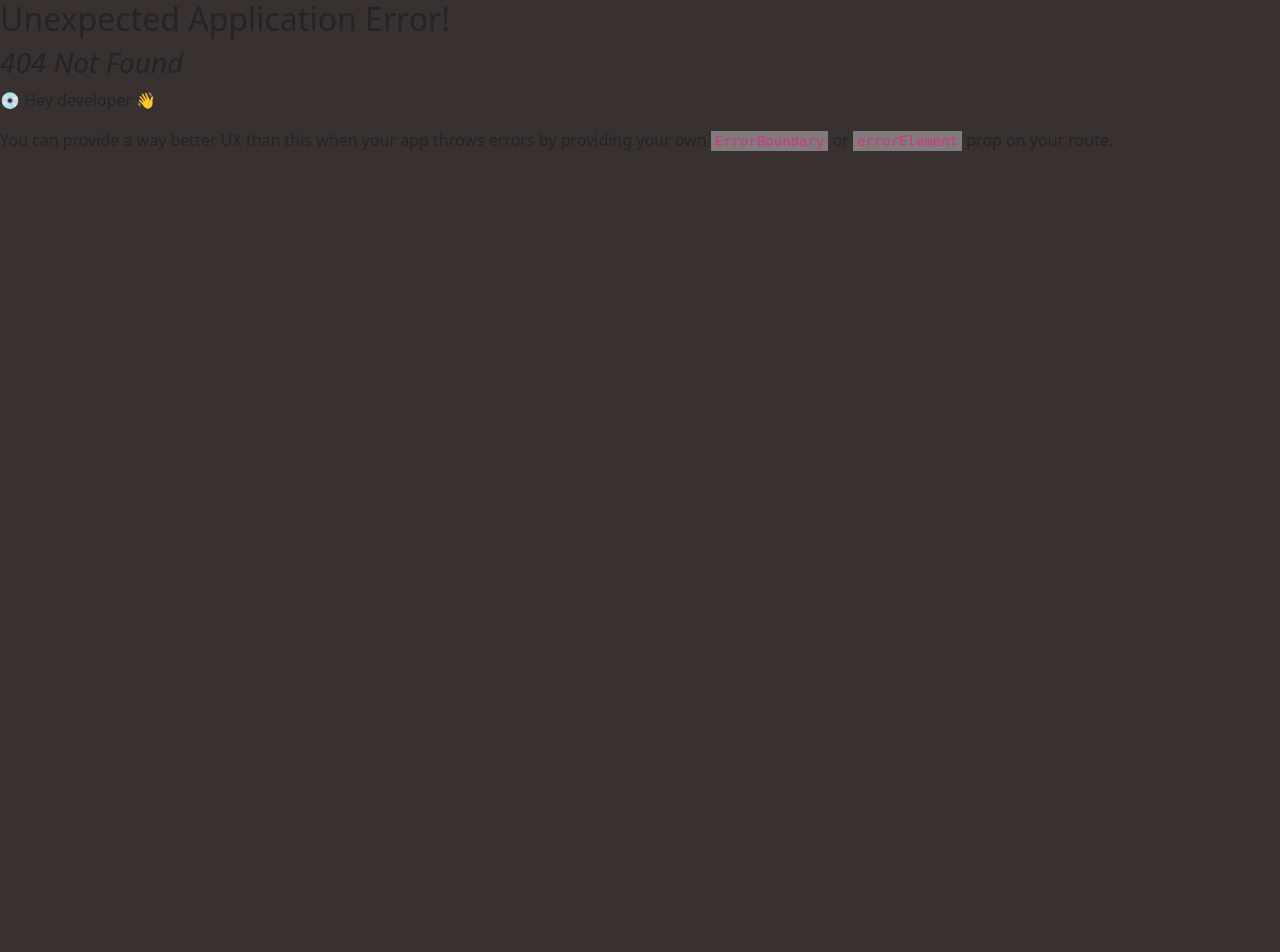
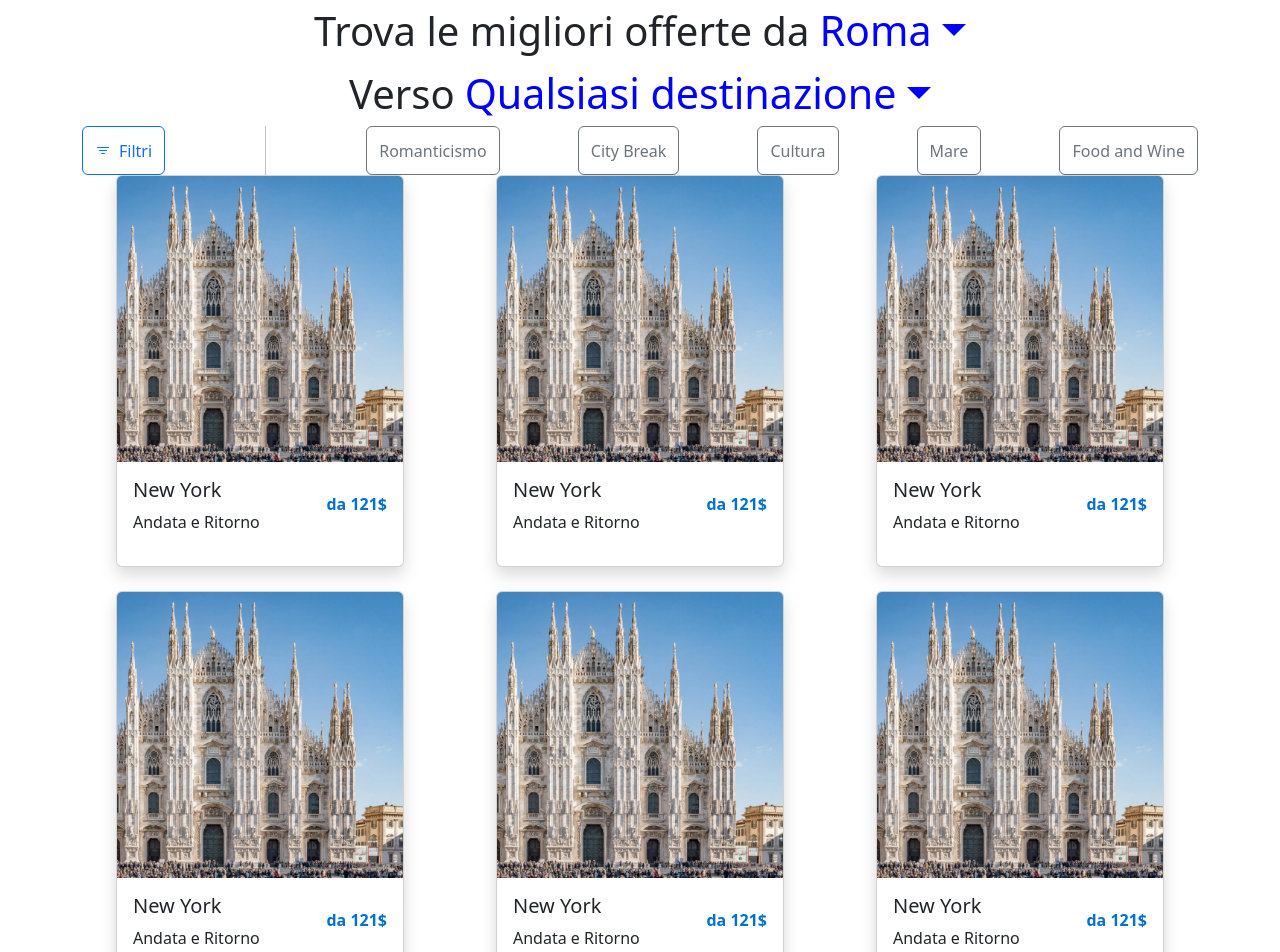
Before and after one commit to lapo18/memis-provatecnica, a React (Vite) app: page /travel in a window 1280 px wide. Before the commit this address had no page. Shown: the top 952 px of the page. Before the commit the page ends 800 px from the top, so only its background shows below. Built offline with nearby package versions, Linux system fonts and the light colour scheme.

Commit message:
add travelpage

```diff
--- a/package.json
+++ b/package.json
@@ -10,6 +10,7 @@
     "preview": "vite preview"
   },
   "dependencies": {
+    "axios": "^1.5.1",
     "bootstrap": "^5.3.2",
     "bootstrap-icons": "^1.11.1",
     "localforage": "^1.10.0",
--- a/src/App.jsx
+++ b/src/App.jsx
@@ -3,7 +3,7 @@ import Nav from 'react-bootstrap/Nav';
 import Navbar from 'react-bootstrap/Navbar';
 import 'bootstrap-icons/font/bootstrap-icons.min.css'
 import { Col, Row } from 'react-bootstrap';
-import bgWoods from './assets/bg-woods.jpg'
+import Form from './components/Form'
 function App() {
 
   return (
@@ -26,7 +26,11 @@ function App() {
     `}
       </style>
 
-    <Navbar collapseOnSelect expand="lg" className="bg-body-primary">
+      <Navbar
+        collapseOnSelect
+        expand="lg"
+        className="bg-body-primary"
+      >
         <Container>
           <Navbar.Brand href="#home">//</Navbar.Brand>
           <Navbar.Toggle aria-controls="responsive-navbar-nav" />
@@ -36,36 +40,51 @@ function App() {
               <Nav.Link href="#pricing">Code</Nav.Link>
               <Nav.Link href="#pricing">Photography</Nav.Link>
               <Nav.Link href="#pricing">Travel</Nav.Link>
-
             </Nav>
-          <Nav style={{flexDirection:'row', gap:'15px'}}>
-            <Nav.Link href="#deets"><i className="bi-facebook"></i>
+            <Nav style={{ flexDirection: 'row', gap: '15px' }}>
+              <Nav.Link href="#deets">
+                <i className="bi-facebook"></i>
               </Nav.Link>
-            <Nav.Link href="#deets"><i className="bi-twitter"></i></Nav.Link>
-            <Nav.Link href="#deets"><i className="bi-instagram"></i></Nav.Link>
-            <Nav.Link href="#deets"><i className="bi-github"></i></Nav.Link>
-            <Nav.Link href="#deets"><i className="bi-rss"></i></Nav.Link>
+              <Nav.Link href="#deets">
+                <i className="bi-twitter"></i>
+              </Nav.Link>
+              <Nav.Link href="#deets">
+                <i className="bi-instagram"></i>
+              </Nav.Link>
+              <Nav.Link href="#deets">
+                <i className="bi-github"></i>
+              </Nav.Link>
+              <Nav.Link href="#deets">
+                <i className="bi-rss"></i>
+              </Nav.Link>
             </Nav>
           </Navbar.Collapse>
-
         </Container>
       </Navbar>
-    <Navbar style={{height:'9rem'}}className="bg-body-tertiary">
+      <Navbar style={{ height: '9rem' }} className="bg-body-tertiary">
         <Container>
-
           <Container>
             <Row>
-                <Navbar.Brand href="#home">Navbar with text</Navbar.Brand>
+              <Navbar.Brand href="#home">
+                Navbar with text
+              </Navbar.Brand>
             </Row>
             <Row>
-                <Navbar.Brand href="#home">Intercept programs playground</Navbar.Brand>
+              <Navbar.Brand href="#home">
+                Intercept programs playground
+              </Navbar.Brand>
             </Row>
           </Container>
 
-
-            <Nav style={{width:'30rem', flexDirection:'row', gap:'15px', flexWrap:'wrap'}}>
-                <Nav.Link href="#deets">Home
-                </Nav.Link>
+          <Nav
+            style={{
+              width: '30rem',
+              flexDirection: 'row',
+              gap: '15px',
+              flexWrap: 'wrap',
+            }}
+          >
+            <Nav.Link href="#deets">Home</Nav.Link>
             <Nav.Link href="#deets">Links</Nav.Link>
             <Nav.Link href="#deets">About</Nav.Link>
             <Nav.Link href="#deets">Contact</Nav.Link>
@@ -74,24 +93,45 @@ function App() {
       </Navbar>
       <main>
         <Container fluid>
-        <Row >
-          <Col  lg={5} className='bg-body-secondary'>
-            <span>05 november / / Design  </span>
+          <Row>
+            <Col lg={5} className="text-center bg-body-secondary">
+              <span>05 november / / Design </span>
               <h1>This is Standar Post</h1>
-            <p>This is what an ordinary post looks like and you're reading a custom excerpt
-              right now. Have fun looking around the theme and don't forget to check
-              it out on your phone!</p>
+              <p>
+                This is what an ordinary post looks like and you're
+                reading a custom excerpt right now. Have fun looking
+                around the theme and don't forget to check it out on
+                your phone!
+              </p>
 
               <a href="">Read the post</a>
-            <iframe style={{display:'block'}} src="https://survey.euro.confirmit.com/wix/4/p805779578144.aspx?clientID=AAA2123" frameborder="0" height={'500rem'} width={'100%'}></iframe>
+                <style type="text/css">
+                  {`
+                    .cf-navigation-next, .cf-navigation-ok {
+                      background: black;
+                    }
+                    }
+                  `}
+                </style>
+              <iframe
+                style={{ display: 'block' }}
+                src="https://survey.euro.confirmit.com/wix/4/p805779578144.aspx?clientID=AAA2123"
+                border="0"
+                height={'500rem'}
+                width={'100%'}
+              >
+              </iframe>
+              <Form></Form>
             </Col>
-          <Col style={{backgroundImage:'url(./src/assets/bg-woods.jpg)'}} lg={7}></Col>
+            <Col
+              style={{
+                backgroundImage: 'url(./src/assets/bg-woods.jpg)',
+              }}
+              lg={7}
+            ></Col>
           </Row>
         </Container>
       </main>
-
-
-
     </>
   )
 }
--- /dev/null
+++ b/src/components/Form.jsx
@@ -0,0 +1,30 @@
+import { useEffect } from "react"
+import { useState } from "react"
+import axios from "axios"
+function Form() {
+  const [formContent, setFormContent] = useState('')
+
+  useEffect(() => {
+    // Realiza una solicitud GET para obtener el contenido del formulario
+    axios
+      .get(
+        'https://survey.euro.confirmit.com/wix/4/p805779578144.aspx?clientID=AAAA123'
+      )
+      .then((response) => {
+        // Al recibir la respuesta, establece el contenido del formulario en el estado
+        setFormContent(response.data)
+      })
+      .catch((error) => {
+        console.error('Error al cargar el formulario:', error)
+      })
+  }, [])
+
+  return (
+    <div>
+      {/* Renderiza el contenido del formulario una vez que se obtiene */}
+      <div dangerouslySetInnerHTML={{ __html: formContent }} />
+    </div>
+  )
+}
+
+export default Form
--- a/src/main.jsx
+++ b/src/main.jsx
@@ -2,6 +2,7 @@ import React from 'react'
 import ReactDOM from 'react-dom/client'
 import App from './App.jsx'
 import Contact from './routes/contact.jsx'
+import Travel from './routes/travel.jsx'
 import {
   createBrowserRouter,
   RouterProvider,
@@ -18,6 +19,10 @@ const router = createBrowserRouter([
     path: "/contact",
     element: <Contact/>,
   },
+  {
+    path: "/travel",
+    element: <Travel/>,
+  },
 ]);
 
 ReactDOM.createRoot(document.getElementById('root')).render(
--- /dev/null
+++ b/src/routes/travel.jsx
@@ -0,0 +1,227 @@
+import { Container, Row, Col, Dropdown, Button,Card } from 'react-bootstrap'
+import milano from '../assets/milano.webp'
+function travel() {
+  return (
+    <>
+      <section>
+        <Container>
+          <Row>
+            <Col className="text-center" xs={12}>
+              <div>
+                <h1 style={{ display: 'inline-block' }}>
+                  Trova le migliori offerte da
+                </h1>
+                <Dropdown style={{ display: 'inline-block' }}>
+                  <Dropdown.Toggle
+                    variant="transparent"
+                    id="dropdown-basic"
+                  >
+                    Roma
+                  </Dropdown.Toggle>
+
+                  <Dropdown.Menu>
+                    <Dropdown.Item href="#/action-1">
+                      Action
+                    </Dropdown.Item>
+                    <Dropdown.Item href="#/action-2">
+                      Another action
+                    </Dropdown.Item>
+                    <Dropdown.Item href="#/action-3">
+                      Something else
+                    </Dropdown.Item>
+                  </Dropdown.Menu>
+                </Dropdown>
+              </div>
+              <div>
+                <h1 style={{ display: 'inline-block' }}>Verso</h1>
+                <Dropdown style={{ display: 'inline-block' }}>
+                  <Dropdown.Toggle
+                    variant="transparent"
+                    id="dropdown-basic"
+                  >
+                    Qualsiasi destinazione
+                  </Dropdown.Toggle>
+
+                  <Dropdown.Menu>
+                    <Dropdown.Item href="#/action-1">
+                      Action
+                    </Dropdown.Item>
+                    <Dropdown.Item href="#/action-2">
+                      Another action
+                    </Dropdown.Item>
+                    <Dropdown.Item href="#/action-3">
+                      Something else
+                    </Dropdown.Item>
+                  </Dropdown.Menu>
+                </Dropdown>
+              </div>
+            </Col>
+          </Row>
+          <Row>
+            <Col
+              className="text-center d-flex justify-content-between"
+              xs={12}
+            >
+              <Button variant="outline-primary">
+                <i className="bi-filter"></i>
+                <span className="ps-2">Filtri</span>
+              </Button>
+              <div className="container-grey-line">
+                <div className="grey-line"></div>
+              </div>
+              <Button variant="outline-secondary">
+                Romanticismo
+              </Button>
+              <Button variant="outline-secondary">City Break</Button>{' '}
+              <Button variant="outline-secondary">Cultura</Button>
+              <Button variant="outline-secondary">Mare</Button>
+              <Button variant="outline-secondary">
+                Food and Wine
+              </Button>
+            </Col>
+          </Row>
+        </Container>
+      </section>
+      <section>
+        <Container>
+          <Row xs={1} md={2} lg={3}>
+            <Col>
+              <Card className={'shadow mb-4'} style={{ width: '18rem',margin:'auto' }}>
+                <Card.Img variant="top" src={milano} />
+                <Card.Body>
+                  <Card.Title>New York</Card.Title>
+                  <Card.Text>Andata e Ritorno</Card.Text>
+                  <div className="price">da 121$</div>
+                </Card.Body>
+              </Card>
+            </Col>
+            <Col>
+              <Card className={'shadow mb-4'} style={{ width: '18rem',margin:'auto' }}>
+                <Card.Img variant="top" src={milano} />
+                <Card.Body>
+                  <Card.Title>New York</Card.Title>
+                  <Card.Text>Andata e Ritorno</Card.Text>
+                  <div className="price">da 121$</div>
+                </Card.Body>
+              </Card>
+            </Col>
+            <Col>
+              <Card className={'shadow mb-4'} style={{ width: '18rem',margin:'auto' }}>
+                <Card.Img variant="top" src={milano} />
+                <Card.Body>
+                  <Card.Title>New York</Card.Title>
+                  <Card.Text>Andata e Ritorno</Card.Text>
+                  <div className="price">da 121$</div>
+                </Card.Body>
+              </Card>
+            </Col>
+            <Col>
+              <Card className={'shadow mb-4'} style={{ width: '18rem',margin:'auto' }}>
+                <Card.Img variant="top" src={milano} />
+                <Card.Body>
+                  <Card.Title>New York</Card.Title>
+                  <Card.Text>Andata e Ritorno</Card.Text>
+                  <div className="price">da 121$</div>
+                </Card.Body>
+              </Card>
+            </Col>
+            <Col>
+              <Card className={'shadow mb-4'} style={{ width: '18rem',margin:'auto' }}>
+                <Card.Img variant="top" src={milano} />
+                <Card.Body>
+                  <Card.Title>New York</Card.Title>
+                  <Card.Text>Andata e Ritorno</Card.Text>
+                  <div className="price">da 121$</div>
+                </Card.Body>
+              </Card>
+            </Col>
+            <Col>
+              <Card className={'shadow mb-4'} style={{ width: '18rem',margin:'auto' }}>
+                <Card.Img variant="top" src={milano} />
+                <Card.Body>
+                  <Card.Title>New York</Card.Title>
+                  <Card.Text>Andata e Ritorno</Card.Text>
+                  <div className="price">da 121$</div>
+                </Card.Body>
+              </Card>
+            </Col>
+
+
+
+          </Row>
+        </Container>
+      </section>
+
+      <style>
+        {`
+          body{
+            background-color:white;
+          }
+          .btn.dropdown-toggle {
+            color:blue;
+            border:0;
+            padding:0;
+            padding-left:10px;
+            font-size: calc(1.375rem + 1.5vw);
+            vertical-align:baseline;
+          }
+          .btn.dropdown-toggle:hover{
+            color:blue;
+          }
+          .container-grey-line {
+            width: 45px;
+            height: 49px;
+            margin-right: 0px;
+            display: inline-block;
+
+            text-align: center;
+          }
+          .grey-line {
+            width: 1px;
+            height: 57px;
+            border-right: 1px solid #c2c2c2;
+            display: inline-block;
+            position: relative;
+
+            padding-left: 0px;
+          }
+          .price {
+            color:#0171CF;
+            float: right;
+            position: relative;
+            margin-top: -58px;
+            font-weight:700;
+            font-size:1rem;
+          }
+
+
+
+
+
+
+
+											@media ( max-width: 480px) {
+												.offersBgImage {
+												background-size: cover;
+												height: 100%!important;
+												padding: 41px!important;
+   												 border-radius: 8px 0px 0px 8px!important;
+												}
+											}
+
+											.offersBgImage {
+												background-size: cover;
+												height: 169px;
+												padding: 30px;
+											}
+
+
+
+
+        `}
+      </style>
+    </>
+  )
+}
+
+export default travel
```
Also changed, not shown: src/assets/milano.webp (added), 1 other file (tests, documents, lock files or other folders). Lines whose indentation alone changed are shown as unchanged.
